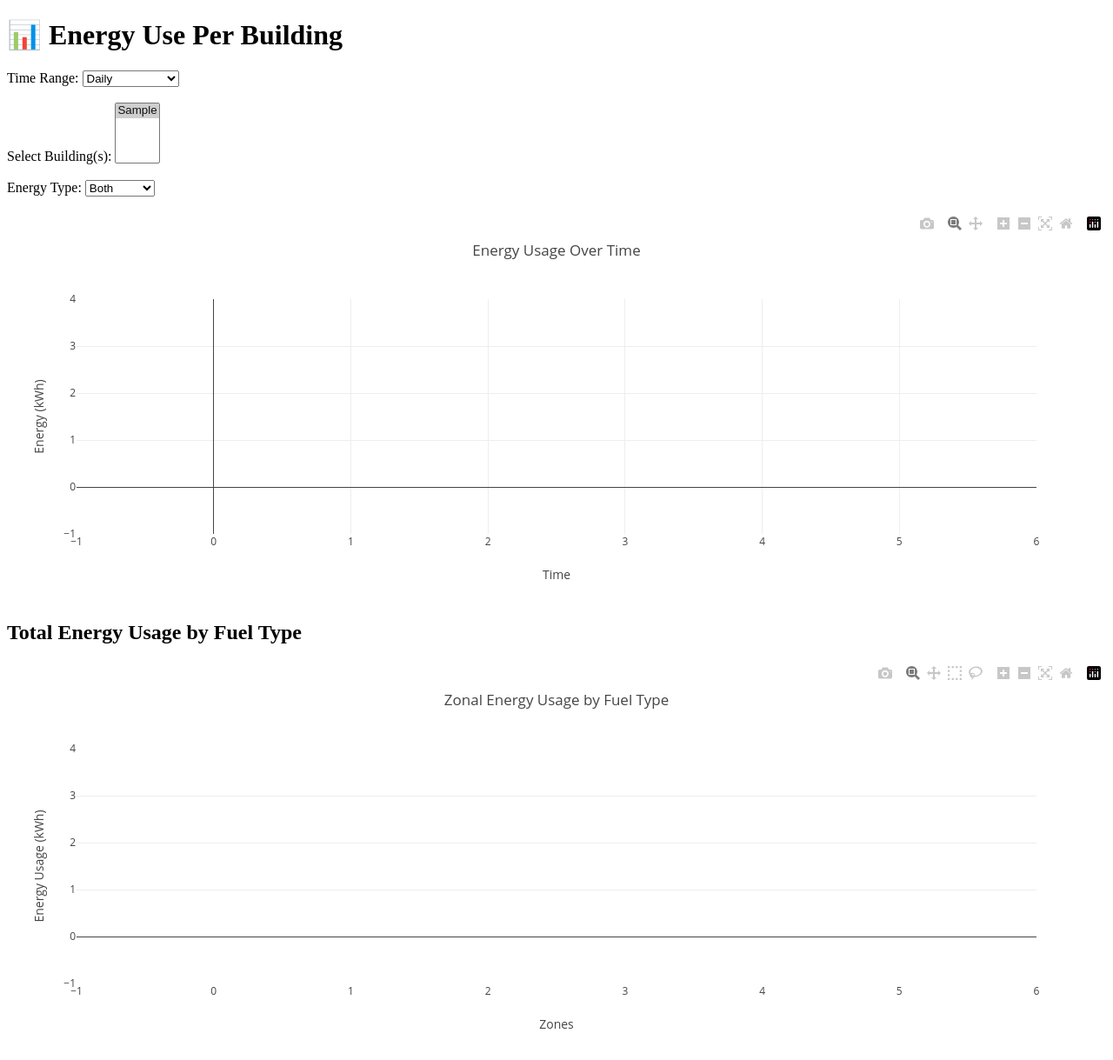
After one commit to radhikari-3/green-campus, a Flask app: page /dashboard in a window 1280 px wide. The commit adds this page. Shown: the whole page at 87% size. Run offline with Flask 3, Linux system fonts and the light colour scheme; tables that the repository leaves empty hold one stand-in row (values such as "Sample post"); data that the repository does not hold is empty; some libraries are stand-ins or nearby versions.

Commit message:
added new dashboard

```diff
--- a/app/templates/base.html
+++ b/app/templates/base.html
@@ -27,7 +27,11 @@
                     aria-controls="navbarSupportedContent" aria-expanded="false" aria-label="Toggle navigation">
                 <span class="navbar-toggler-icon"></span>
             </button>
+
             <div class="collapse navbar-collapse" id="navbarSupportedContent">
+                <li class="nav-item">
+                    <a href="{{ url_for('energy_dashboard') }}" class="btn btn-primary">View Energy Dashboard</a>
+                </li>
                 <ul class="navbar-nav mb-2 mb-lg-0 ms-auto">
                     {% if current_user.is_anonymous %}
                     <li class="nav-item">
--- /dev/null
+++ b/app/templates/energy_dashboard.html
@@ -0,0 +1,124 @@
+<!DOCTYPE html>
+<html>
+<head>
+    <title>Energy Dashboard</title>
+    <script src="https://cdn.plot.ly/plotly-latest.min.js"></script>
+</head>
+<body>
+    <h1>📊 Energy Use Per Building</h1>
+
+    <!-- 🕒 Time Range Selector -->
+    <label>Time Range:</label>
+    <select id="time-range" onchange="updateChart()">
+        <option value="daily">Daily</option>
+        <option value="weekly">Weekly</option>
+        <option value="monthly">Monthly</option>
+        <option value="custom">Custom Range</option>
+    </select>
+    <div id="custom-date-range" style="display: none;">
+        <input type="date" id="start-date" onchange="updateChart()">
+        <input type="date" id="end-date" onchange="updateChart()">
+    </div>
+    <br><br>
+
+    <!-- 🏢 Building Selector -->
+    <label>Select Building(s):</label>
+    <select id="building-select" multiple onchange="updateChart()">
+        {% for building in buildings %}
+            <option value="{{ building }}">{{ building }}</option>
+        {% endfor %}
+    </select>
+    <br><br>
+
+    <!-- ⚡ Energy Type Toggle -->
+    <label>Energy Type:</label>
+    <select id="energy-type" onchange="updateChart()">
+        <option value="electricity">Electricity</option>
+        <option value="gas">Gas</option>
+        <option value="both" selected>Both</option>
+    </select>
+
+    <br><br>
+    <div id="energy-chart"></div>
+
+    <div>
+        <h2>Total Energy Usage by Fuel Type</h2>
+        <div id="fuelTypeChart"></div>
+    </div>
+
+
+    <script>
+    function updateChart() {
+        var timeRange = document.getElementById('time-range').value;
+        var buildingSelect = document.getElementById('building-select');
+        var selectedBuildings = Array.from(buildingSelect.selectedOptions).map(option => option.value);
+        var energyType = document.getElementById('energy-type').value;
+
+        if (timeRange === 'custom') {
+            document.getElementById('custom-date-range').style.display = 'block';
+        } else {
+            document.getElementById('custom-date-range').style.display = 'none';
+        }
+
+        fetch('/get_energy_data', {
+            method: 'POST',
+            headers: {'Content-Type': 'application/json'},
+            body: JSON.stringify({
+                time_range: timeRange,
+                start_date: document.getElementById('start-date').value,
+                end_date: document.getElementById('end-date').value,
+                buildings: selectedBuildings,
+                energy_type: energyType
+            })
+        })
+        .then(response => response.json())
+        .then(data => {
+            Plotly.newPlot('energy-chart', data.traces, {
+                title: 'Energy Usage Over Time',
+                xaxis: { title: 'Time' },
+                yaxis: { title: 'Energy (kWh)' }
+            });
+        });
+    }
+
+    // Initial load
+    document.addEventListener('DOMContentLoaded', function () {
+        document.getElementById('building-select').options[0].selected = true;
+        updateChart();
+    });
+
+
+    // Fuel Type Usage Chart (Electricity vs Gas)
+    const fuelUsage = {{ total_usage_by_zones | tojson }};
+    const electricityData = fuelUsage.electricity_usage;
+    const gasData = fuelUsage.gas_usage;
+
+    const fuelTraceElectricity = {
+        x: electricityData.labels,
+        y: electricityData.data,
+        type: 'bar',
+        name: 'Electricity',
+        marker: { color: '#1f77b4' }  // Blue for electricity
+    };
+
+    const fuelTraceGas = {
+        x: gasData.labels,
+        y: gasData.data,
+        type: 'bar',
+        name: 'Gas',
+        marker: { color: '#ff7f0e' }  // Orange for gas
+    };
+
+    const fuelLayout = {
+        title: 'Zonal Energy Usage by Fuel Type',
+        barmode: 'group',
+        xaxis: { title: 'Zones' },
+        yaxis: { title: 'Energy Usage (kWh)' },
+        showlegend: true
+    };
+
+    Plotly.newPlot('fuelTypeChart', [fuelTraceElectricity, fuelTraceGas], fuelLayout);
+
+    </script>
+</body>
+</html>
--- a/app/views.py
+++ b/app/views.py
@@ -1,13 +1,17 @@
+import json
+import os
+from datetime import datetime, timedelta
 from urllib.parse import urlsplit
 
 import sqlalchemy as sa
-from flask import render_template, redirect, url_for, flash, request
+from flask import render_template, redirect, url_for, flash, request, jsonify
 from flask_login import current_user, login_user, logout_user, login_required
+from sqlalchemy import func
 
 from app import app
 from app import db
 from app.forms import LoginForm
-from app.models import User
+from app.models import User, EnergyReading
 
 
 @app.route("/")
@@ -44,6 +48,108 @@ def logout():
     logout_user()
     return redirect(url_for('home'))
 
+@app.route('/dashboard')
+def energy_dashboard():
+    buildings = get_building_names()
+    electricity_usage, gas_usage = get_energy_usage_by_zone()
+
+    total_usage_by_zones = {
+        'electricity_usage': {
+            'labels': list(electricity_usage.keys()) if electricity_usage else [],
+            'data': list(electricity_usage.values()) if electricity_usage else []
+        },
+        'gas_usage': {
+            'labels': list(gas_usage.keys()) if gas_usage else [],
+            'data': list(gas_usage.values()) if gas_usage else []
+        }
+    }
+
+    print("zonal data", total_usage_by_zones)
+
+    return render_template('energy_dashboard.html', buildings=buildings,
+                           total_usage_by_zones=total_usage_by_zones)
+
+basedir = os.path.abspath(os.path.dirname(__file__))
+
+# Get distinct building names from the database
+def get_building_names():
+    buildings = db.session.query(EnergyReading.building).filter(EnergyReading.building_code != "").distinct().all()
+    return [building[0] for building in buildings if building[0]]  # Filter out nulls if needed
+
+@app.route('/get_energy_data', methods=['POST'])
+def get_line_chart_view():
+    data = request.get_json()
+    buildings = data.get('buildings', [])
+    energy_type = data.get('energy_type', 'both')
+    time_range = data.get('time_range', 'daily')
+    start_date = data.get('start_date')
+    end_date = data.get('end_date')
+
+    traces = []
+
+    # Handle date range
+    if start_date and end_date:
+        start_date = datetime.strptime(start_date, '%Y-%m-%d')
+        end_date = datetime.strptime(end_date, '%Y-%m-%d')
+    else:
+        end_date = datetime.today()
+        start_date = end_date - timedelta(days=30)
+
+    for building in buildings:
+        energy_types = ['electricity', 'gas'] if energy_type == 'both' else [energy_type]
+
+        for etype in energy_types:
+            readings = (
+                db.session.query(EnergyReading)
+                .filter(
+                    EnergyReading.building == building,
+                    EnergyReading.category == etype,
+                    EnergyReading.timestamp >= start_date,
+                    EnergyReading.timestamp <= end_date
+                )
+                .order_by(EnergyReading.timestamp)
+                .all()
+            )
+
+            if readings:
+                x_vals = [r.timestamp.strftime('%Y-%m-%d %H:%M:%S') for r in readings]
+                y_vals = [r.value for r in readings]
+
+                traces.append({
+                    'x': x_vals,
+                    'y': y_vals,
+                    'type': 'scatter',
+                    'mode': 'lines',
+                    'name': f"{building} - {etype.capitalize()}"
+                })
+
+    return jsonify({'traces': traces})
+
+def get_energy_usage_by_zone():
+    results = (
+        db.session.query(
+            EnergyReading.zone,
+            EnergyReading.category,
+            func.sum(EnergyReading.value).label('total_usage')
+        )
+        .filter(
+            EnergyReading.building_code != ""
+        )
+        .group_by(EnergyReading.zone, EnergyReading.category)
+        .all()
+    )
+
+    # Split results into electricity and gas usage
+    electricity_usage = {}
+    gas_usage = {}
+
+    for zone, category, total in results:
+        if category.lower() == 'electricity':
+            electricity_usage[zone] = total
+        elif category.lower() == 'gas':
+            gas_usage[zone] = total
+
+    return electricity_usage, gas_usage
 
 # Error handlers
 # See: https://en.wikipedia.org/wiki/List_of_HTTP_status_codes
```
Also changed, not shown: app/static/data/energy_data.json (added, +34 -0 lines).
